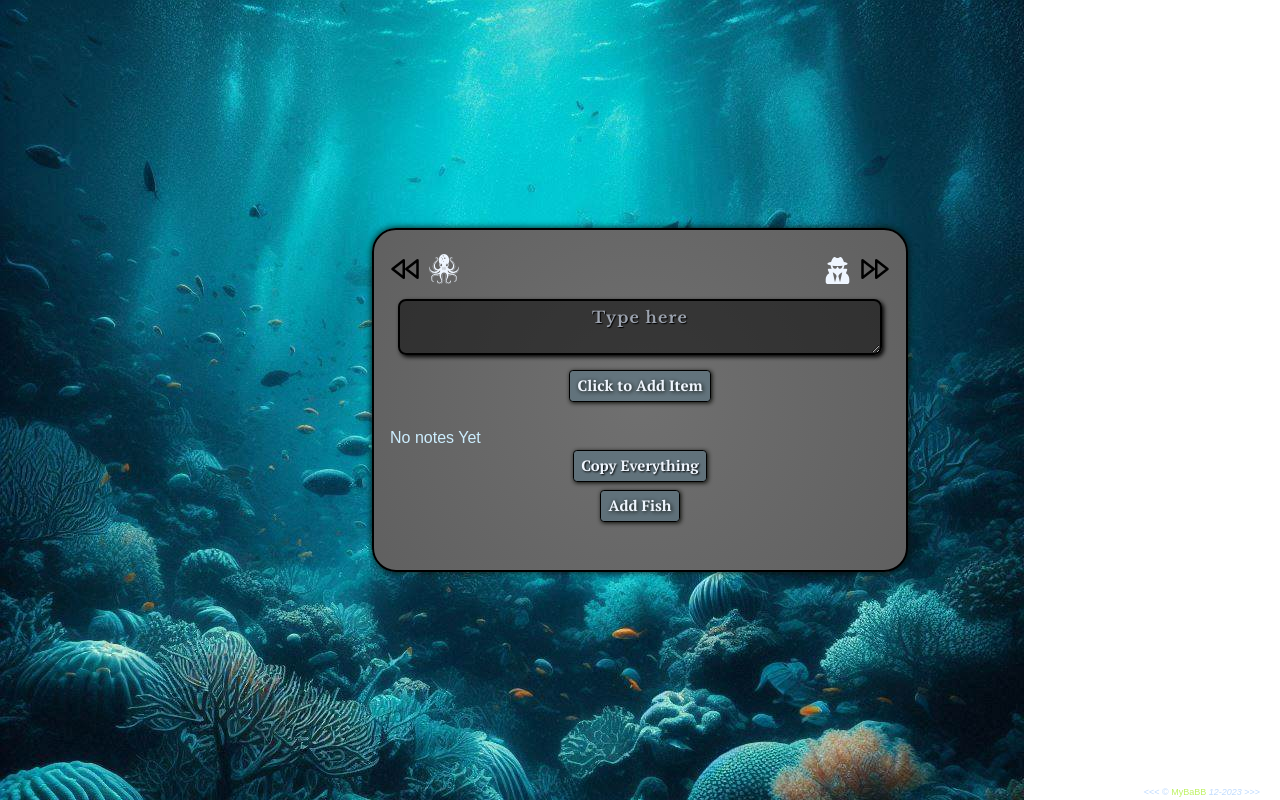
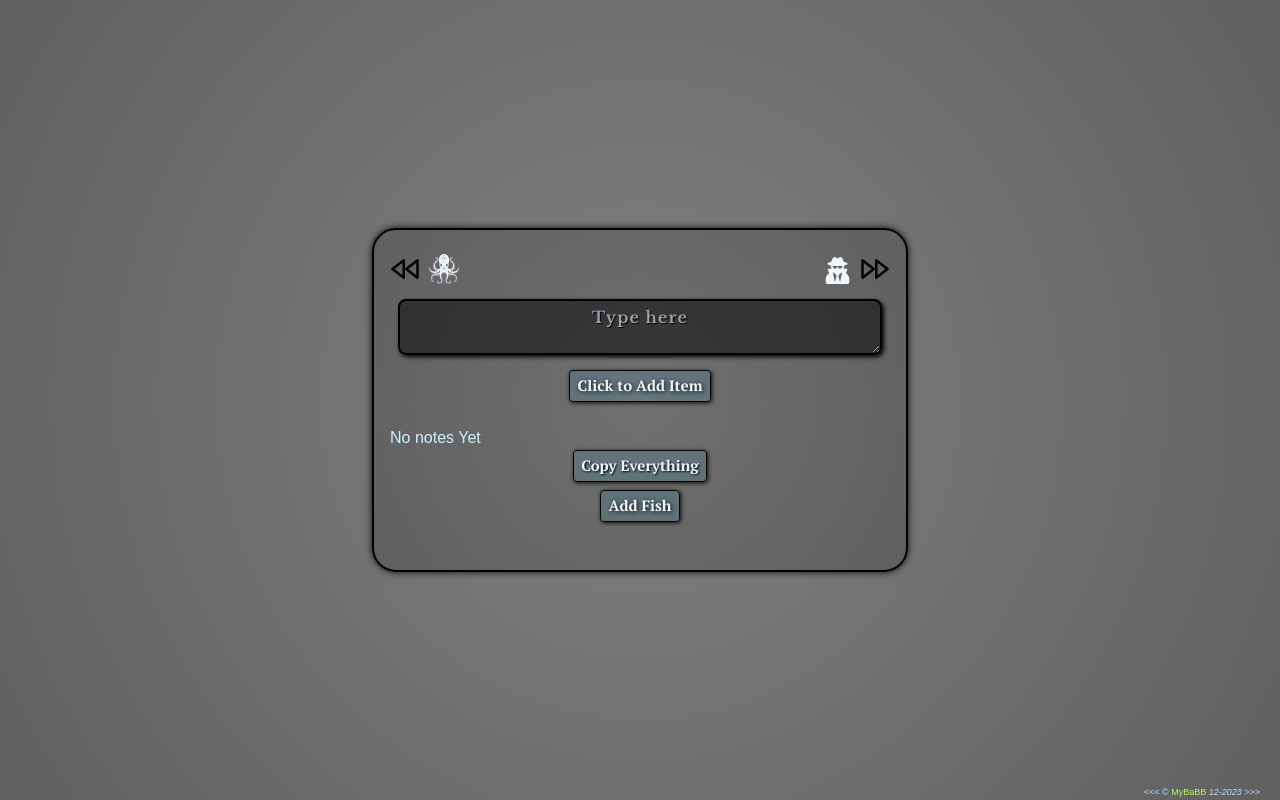
Before and after one commit to MyBaBB/MyBABB-Remember, a React (Vite) app: page / in a window 1280 px wide. Shown: the top 800 px of the page. Built offline with nearby package versions, Linux system fonts and the light colour scheme.

Commit message:
image was bad idea becauase the list grows beyond the image.

```diff
--- a/src/components/MainWrapper/MainWrapper.jsx
+++ b/src/components/MainWrapper/MainWrapper.jsx
@@ -2,12 +2,11 @@
 import React from "react";
 import WholeTodo from "../../TodoFolder/WholeTodo.jsx";
 import Copyright from "../Copyright";
-import OceanNightImg from "./nightOcean.jpg";
+
 const MainWrapper = () => {
   return (
-    <div className="absolute inset-0">
-      <img src={OceanNightImg} alt="Ocean View At Night" className="absolute sm:hidden inset-0 w-full h-full" />
-      <img src={OceanNightImg} alt="Ocean View At Night" className="absolute hidden sm:block   w-cover" />
+
+
       <div className="relative m-auto flex h-fit min-h-screen w-[100vw] p-2">
         <div className="m-auto w-full p-4">
           <WholeTodo />
@@ -15,7 +14,7 @@ const MainWrapper = () => {
           <Copyright />
         </div>
       </div>
-    </div>
+
   );
 };
 
```
